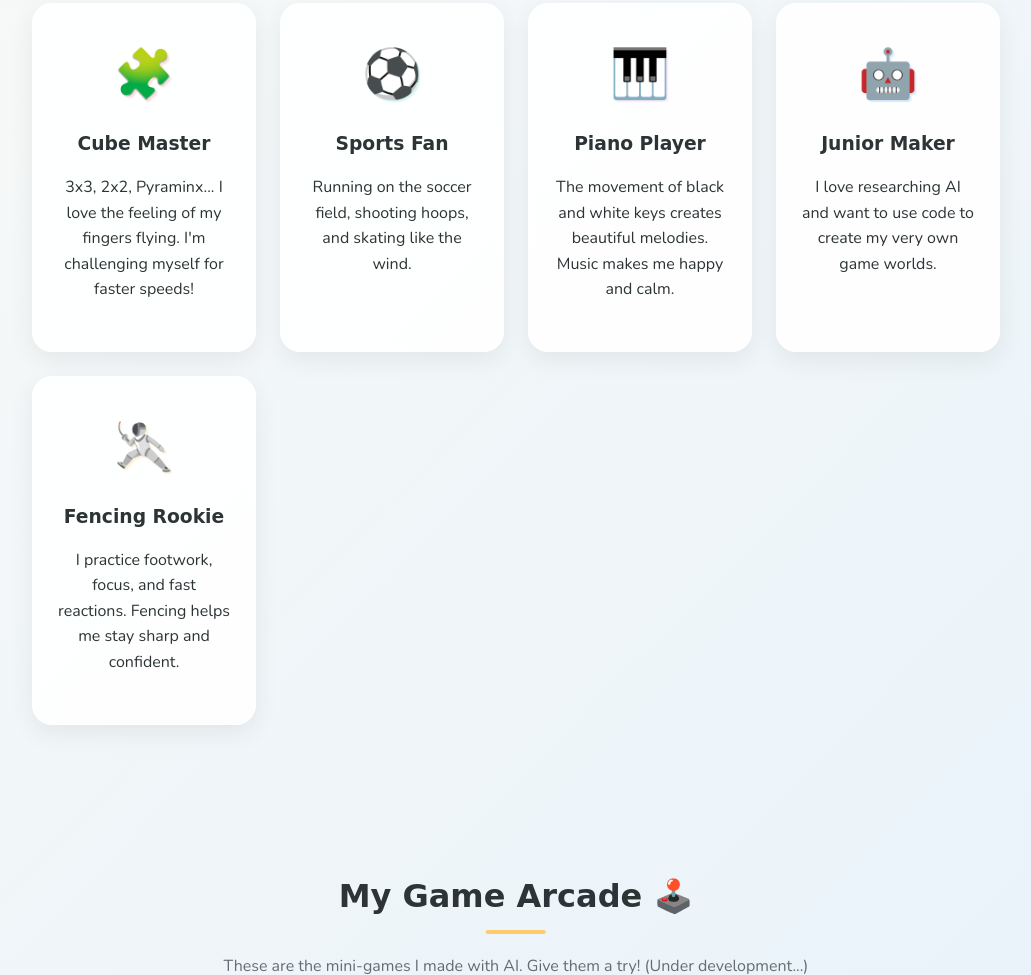
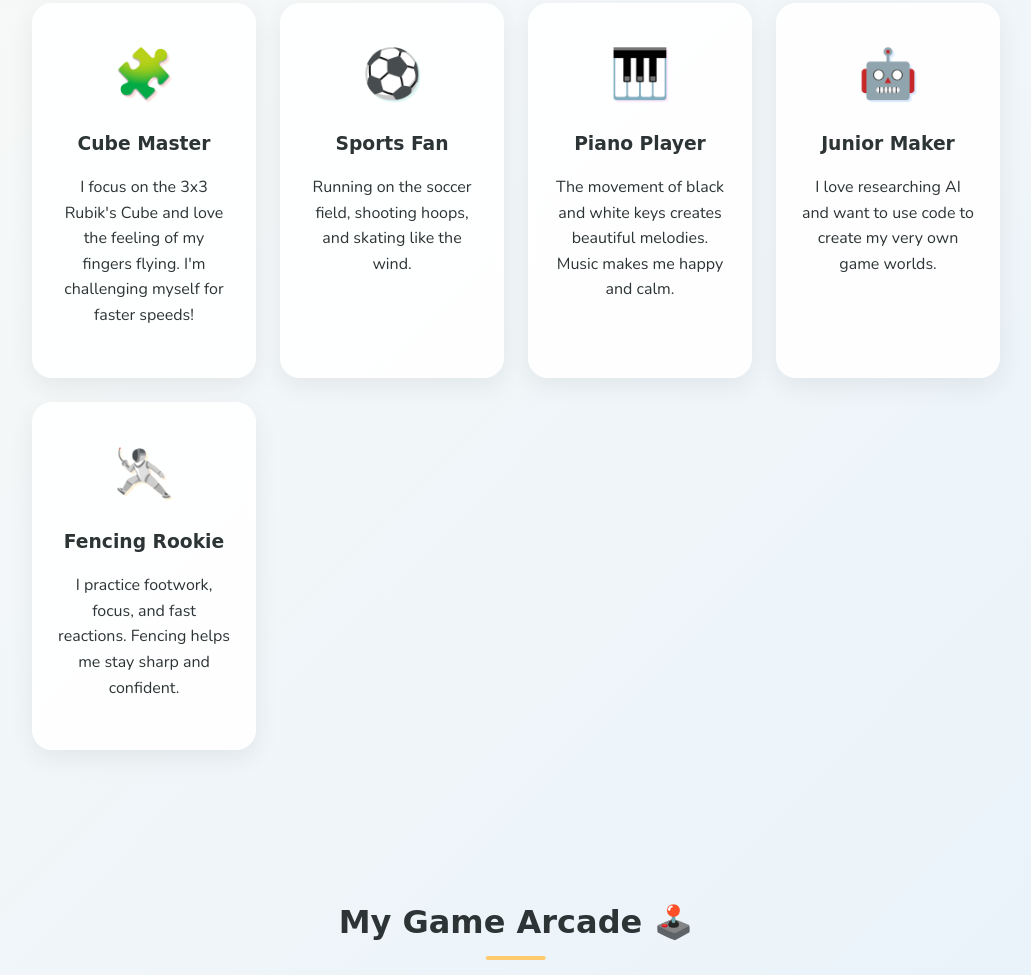
Before and after one commit to xiang-lee/lucasli-net, a plain HTML site: page index.html in a window 1280 px wide. Shown: the part 819-1794 px from the top of the page, without its empty margins (124-1155 px from the left). Drawn offline with nearby package versions, Linux system fonts and the light colour scheme; a web font is replaced by a local one.

Commit message:
fix: narrow cube hobby description to 3x3

```diff
--- a/index.html
+++ b/index.html
@@ -72,7 +72,7 @@
           <article class="card reveal reveal-delay-1 hobby-cube">
             <div class="icon">🧩</div>
             <h3>Cube Master</h3>
-            <p>3x3, 2x2, Pyraminx... I love the feeling of my fingers flying. I'm challenging myself for faster speeds!</p>
+            <p>I focus on the 3x3 Rubik's Cube and love the feeling of my fingers flying. I'm challenging myself for faster speeds!</p>
           </article>
           <article class="card reveal reveal-delay-2 hobby-sport">
             <div class="icon">⚽️</div>
```
